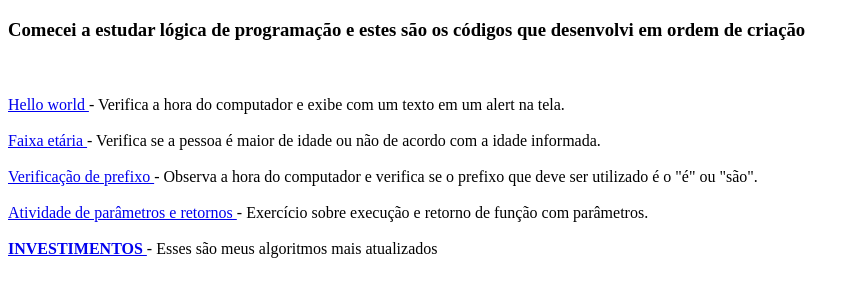
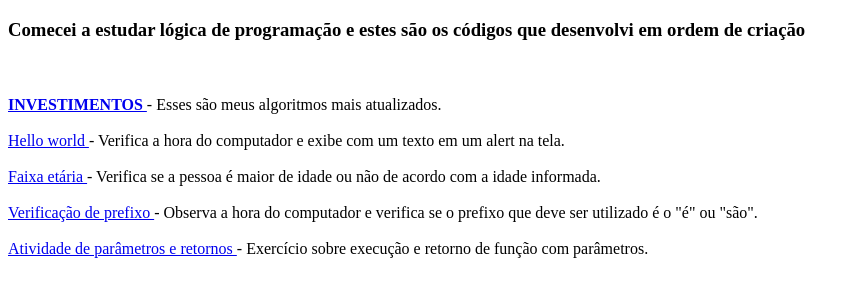
Before and after one commit to grazielamendesc/Algoritmos, a plain HTML site: page index.html in a window 1280 px wide. Shown: the part 61-358 px from the top of the page, without its empty margins (0-860 px from the left). Drawn offline with Linux system fonts and the light colour scheme.

Commit message:
alterações no index

```diff
--- a/index.html
+++ b/index.html
@@ -11,12 +11,12 @@
 
     <h3>Comecei a estudar lógica de programação e estes são os códigos que desenvolvi em ordem de criação</h3> <br><br>
 
+    <a href="Investimentos/index.html"> <strong> INVESTIMENTOS </strong> </a> - Esses são meus algoritmos mais atualizados.<br><br>
+
     <a href="helloworld/index.html"> Hello world </a> - Verifica a hora do computador e exibe com um texto em um alert na tela. <br><br>
     <a href="faixa etária/index.html"> Faixa etária </a> - Verifica se a pessoa é maior de idade ou não de acordo com a idade informada. <br><br>
     <a href="Verificação de prefixo/index.html"> Verificação de prefixo </a> - Observa a hora do computador e verifica se o prefixo que deve ser utilizado é o "é" ou "são". <br><br>
     <a href="Parametros e Retornos/index.html"> Atividade de parâmetros e retornos </a> - Exercício sobre execução e retorno de função com parâmetros. <br><br>
 
-    <a href="Investimentos/index.html"> <strong> INVESTIMENTOS </strong> </a> - Esses são meus algoritmos mais atualizados
-
 </body>
 </html>
```
